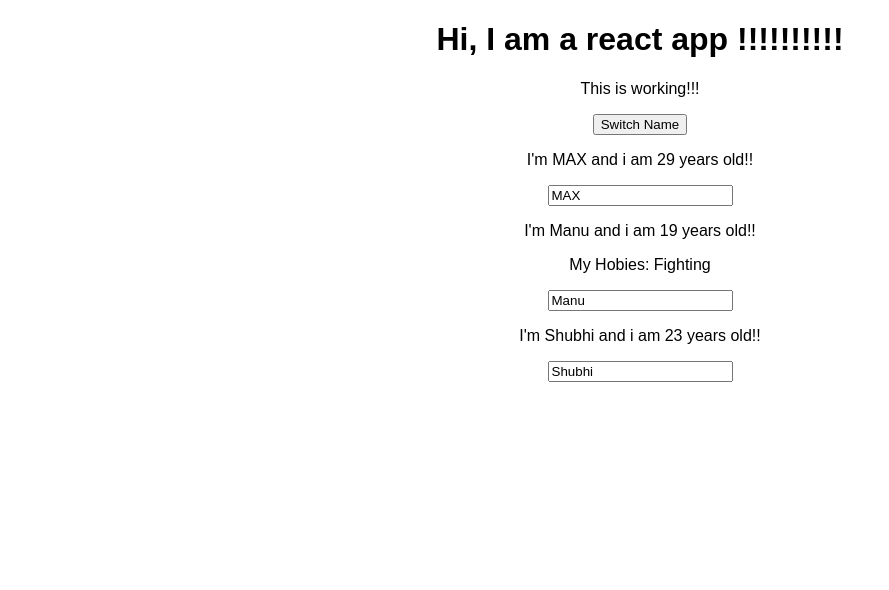
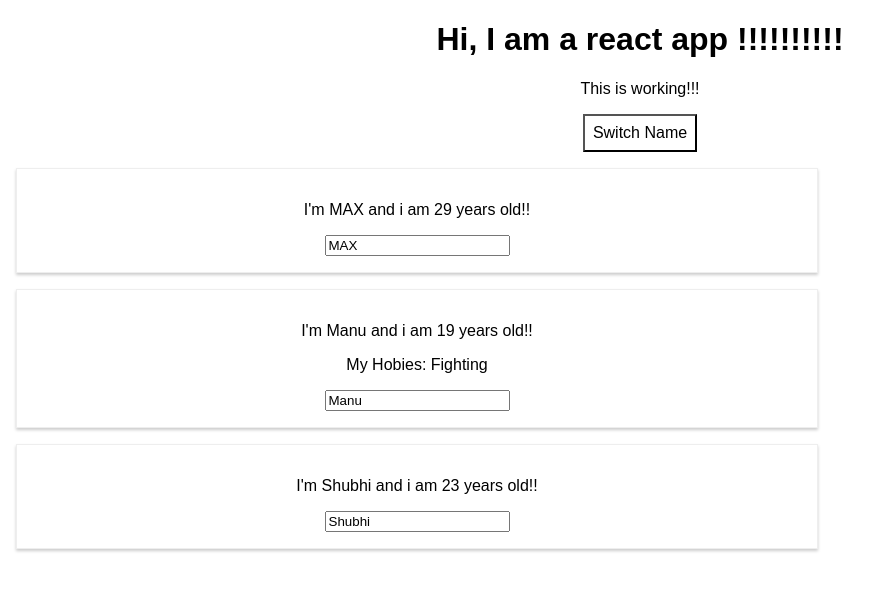
Before and after one commit to shubhangisingh/react-guide, a React (Create React App) app: page / in a window 1280 px wide. Shown: the top 590 px of the page, without its empty margins (0-889 px from the left). Built offline with nearby package versions, Linux system fonts and the light colour scheme.

Commit message:
adding styling to components

```diff
--- a/src/App.js
+++ b/src/App.js
@@ -39,11 +39,22 @@ class App extends Component {
   })
   }
   render() {
+    const mystyle= {
+     backgroundColor: 'white',
+     font: 'inherit',
+     border: '1x solid blue',
+     padding: '8px',
+     cursor: 'pointer'
+
+    };
+
     return (
      <div className="App">
        <h1>{this.state.title}</h1>
        <p>This is working!!!</p>
-       <button onClick= { () => this.switchNameHandler('pradeep')}>Switch Name </button>
+       <button
+        style= {mystyle}
+        onClick= { () => this.switchNameHandler('pradeep')}>Switch Name </button>
        <Person
          name={this.state.persons[0].name} age= {this.state.persons[0].age} />
         <Person
--- /dev/null
+++ b/src/Person/Person.css
@@ -0,0 +1,8 @@
+.Person {
+	width: 60%;
+	margin: 16px;
+	border: 1px solid #eee;
+	box-shadow: 0 2px 3px #ccc;
+	padding: 16px;
+	text-align: center;
+}
--- a/src/Person/Person.js
+++ b/src/Person/Person.js
@@ -1,7 +1,8 @@
 import React from 'react'
+import './Person.css'
 const person = (props) => {
 	return (
-		<div onClick={props.click}>
+		<div onClick={props.click} className='Person'>
 		      <p > I'm {props.name} and i am {props.age} years old!!</p>
 		      <p>{props.children} </p>
 		      <input type='text' onChange={props.changed} value= {props.name} />
```
